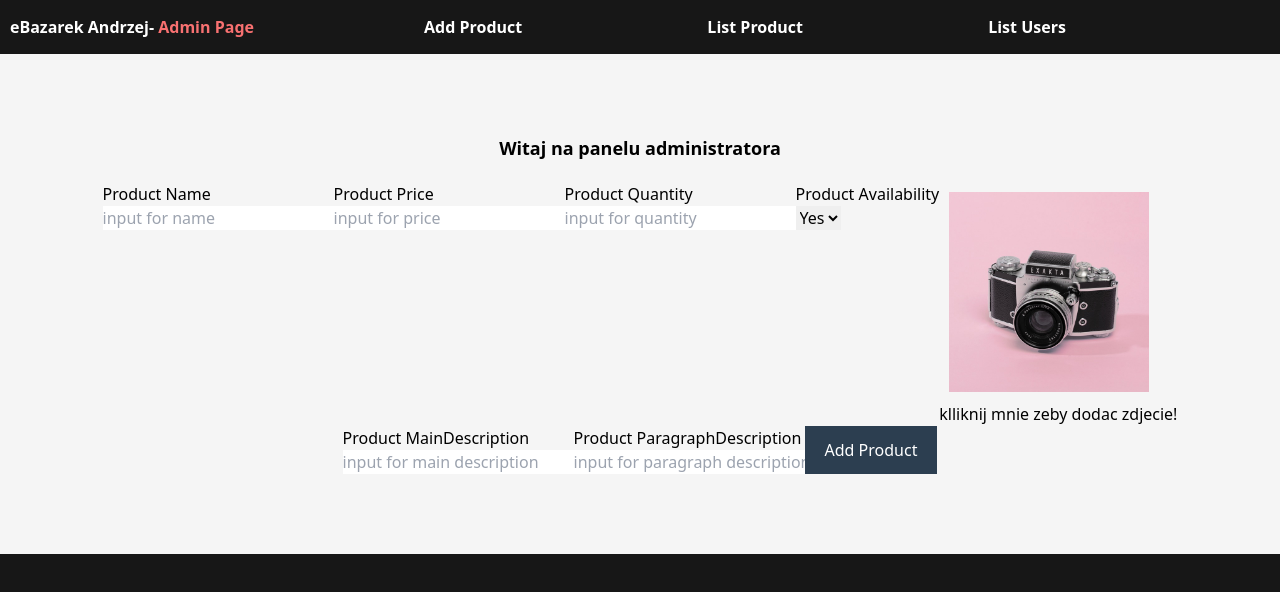
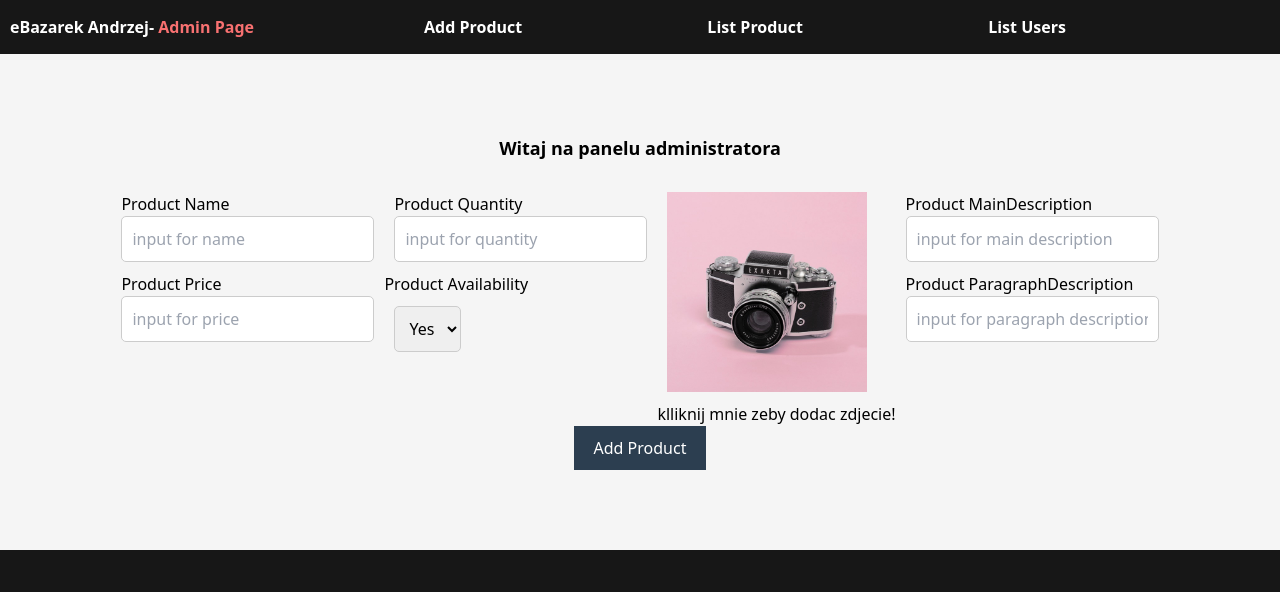
Before and after one commit to barszu/BD2Projekt, a React (Vite) app in the folder admin/: page /addproduct in a window 1280 px wide. Shown: the top 592 px of the page. Built offline with nearby package versions, Linux system fonts and the light colour scheme.

Commit message:
added more css for admin

```diff
--- a/admin/src/Pages/AddProduct/AddProduct.css
+++ b/admin/src/Pages/AddProduct/AddProduct.css
@@ -20,3 +20,37 @@
   object-fit: cover;
   margin: 10px;
 }
+
+.addproduct-itemfield {
+  margin: 10px;
+  height: fit-content;
+}
+
+.addproduct-itemfield input {
+  width: 100%;
+  padding: 10px;
+  border: 1px solid #ccc;
+  border-radius: 5px;
+}
+
+.add-product-selector {
+  /*width: 100%;*/
+  padding: 10px;
+  border: 1px solid #ccc;
+  border-radius: 5px;
+  margin: 10px;
+}
+
+.addproduct-description-field{
+  margin: 10px;
+  height: fit-content;
+}
+
+.addproduct-description-field input{
+  width: 100%;
+  padding: 10px;
+  border: 1px solid #ccc;
+  border-radius: 5px;
+
+
+}
--- a/admin/src/Pages/AddProduct/AddProduct.jsx
+++ b/admin/src/Pages/AddProduct/AddProduct.jsx
@@ -89,17 +89,20 @@ const AddProduct = () => {
 
     return (
         <div className={"add-product"}>
+            <div>
                 <div className={"addproduct-itemfield"}>
                     <p>Product Name</p>
                     <input value={product.name} onChange={productHandler} type={"text"} name={"name"}
                            placeholder={'input for name'}/>
                 </div>
-            <div className={"addproduct-price"}>
+                <div className={"addproduct-itemfield"}>
                     <p>Product Price</p>
                     <input value={product.price} onChange={productHandler} type={"number"} name={"price"}
                            placeholder={'input for price'}/>
                 </div>
-            <div className={"addproduct-price"}>
+            </div>
+            <div>
+                <div className={"addproduct-itemfield"}>
                     <p>Product Quantity</p>
                     <input value={product.quantity} onChange={productHandler} type={"number"} name={"quantity"}
                            placeholder={'input for quantity'}/>
@@ -108,9 +111,10 @@ const AddProduct = () => {
                     <p>Product Availability</p>
                     <select value={product.available} onChange={productHandler} name={"available"}
                             className={"add-product-selector"}>
-                    <option value={true} >Yes</option>
+                        <option value={true}>Yes</option>
                         <option value={false}>No</option>
                     </select>
+                </div>
             </div>
             <div className={"add-product-item-field"}>
                 <label htmlFor={"file-input"}>
@@ -120,16 +124,21 @@ const AddProduct = () => {
                 </label>
                 <input onChange={imageHandler} type={"file"} name={"image"} id={"file-input"} hidden/>
             </div>
-            <div className={"addproduct-itemfield"}>
+            <div>
+                <div className={"addproduct-description-field"}>
                     <p>Product MainDescription</p>
-                <input value={product.productDetails.mainDescription} onChange={productDetailsHandler} type={"text"} name={"mainDescription"}
+                    <input value={product.productDetails.mainDescription} onChange={productDetailsHandler} type={"text"}
+                           name={"mainDescription"}
                            placeholder={'input for main description'}/>
                 </div>
-            <div className={"addproduct-itemfield"}>
+                <div className={"addproduct-description-field"}>
                     <p>Product ParagraphDescription</p>
-                <input value={product.productDetails.paragraphDescription} onChange={productDetailsHandler} type={"text"} name={"paragraphDescription"}
+                    <input value={product.productDetails.paragraphDescription} onChange={productDetailsHandler}
+                           type={"text"} name={"paragraphDescription"}
                            placeholder={'input for paragraph description'}/>
                 </div>
+            </div>
+
 
             <button onClick={() => {
                 addProduct().catch(error => alert("blad jakis" + error.message))
--- a/admin/src/Pages/ListUsers/ListUsers.css
+++ b/admin/src/Pages/ListUsers/ListUsers.css
@@ -18,7 +18,7 @@
 
 .list-users-format-main {
     display: grid;
-    grid-template-columns: repeat(5, 1fr);
+    grid-template-columns: repeat(4, 1fr);
     gap: 10px;
     width: 100%;
     padding: 20px 0 20px 0;
--- a/admin/src/Pages/ListUsers/ListUsers.jsx
+++ b/admin/src/Pages/ListUsers/ListUsers.jsx
@@ -59,7 +59,7 @@ const ListUsers = () => {
                 <hr/>
                 {allUsers.map((user, index) => (
                     <>
-                        <div key={index} className={"list-users-format-main list-users-format"}>
+                        <div key={index} className={"list-users-format-main list-users-format"} >
                             <p>{user.login}</p>
                             <p>{user.email}</p>
                             <div>
--- a/admin/src/Pages/SalesHistory/SalesHistory.jsx
+++ b/admin/src/Pages/SalesHistory/SalesHistory.jsx
@@ -61,43 +61,49 @@ const SalesHistory = () => {
 
 
     return (
-        <div className='salesHistory'>
-            <h1>SalesHistory {id}</h1>
-            <h1>ProductData</h1>
-            <div className={"list-product-format-main list-product-format"}>
-                <img src={productData.imageUrl} alt={productData.name} className={"list-product-image"}/>
-                <p>{productData.name}</p>
+        <div className='salesHistory bg-gray-100 p-6 rounded-lg w-full max-w-screen-lg mx-auto'>
+            <h1 className='text-2xl font-bold mb-4'>SalesHistory {id}</h1>
+            <h1 className='text-xl font-semibold mb-2'>ProductData</h1>
+
+            <div className="flex items-center space-x-4 bg-white p-8 rounded-lg shadow-md">
+                <img src={productData.imageUrl} alt={productData.name} className="w-20 h-20 object-cover rounded"/>
+                <div>
+                    <p>name:</p>
+                    <p>quantity:</p>
+                    <p>price:</p>
+                    <p>available:</p>
+                    <p>mainDescription:</p>
+                    <p>paragraphDescription:</p>
+                </div>
+                <div>
+                    <p className='font-medium'>{productData.name}</p>
                     <p>{productData.quantity}</p>
                     <p>{productData.price}</p>
                     <p>{productData.available.toString()}</p>
                     <p>{productData.productDetails.mainDescription}</p>
                     <p>{productData.productDetails.paragraphDescription}</p>
                 </div>
-            <hr/>
-            <h1>SalesHistory</h1>
-            <div >
-                <div className={"list-product-format-main list-product-format"}>
-                    <p>quantity</p>
-                    <p>price</p>
-                    <p>date</p>
-                    <hr/>
             </div>
-                {salesHistory.map((sale , idx)=>{
+            <hr className='my-4'/>
+            <h1 className='text-xl font-semibold mb-2'>SalesHistory</h1>
+            <div className="bg-white p-4 rounded-lg shadow-md">
+                <div className="flex justify-between border-b-2 border-gray-200 pb-2 mb-2">
+                    <p className='font-medium'>Quantity</p>
+                    <p className='font-medium'>Price</p>
+                    <p className='font-medium'>Date</p>
+                </div>
+                {salesHistory.map((sale, idx) => {
                     return (
-                        <>
-                            <div key={idx} className={"list-product-format-main list-product-format"}>
+                        <div key={idx} className="flex justify-between border-b-2 border-gray-200 py-2">
                             <p>{sale.quantity}</p>
                             <p>{sale.price}</p>
                             <p>{new Date(sale.date).toLocaleString()}</p>
                         </div>
-                            <hr/>
-                        </>
-
                     )
                 })}
             </div>
-            <h1>Total</h1>
-            <p>{JSON.stringify(total)}</p>
+            <h1 className='text-xl font-semibold my-4'>Total</h1>
+            <p className='text-lg'>{JSON.stringify(total)}</p>
         </div>
     );
 }
```
Lines whose indentation alone changed are shown as unchanged.
